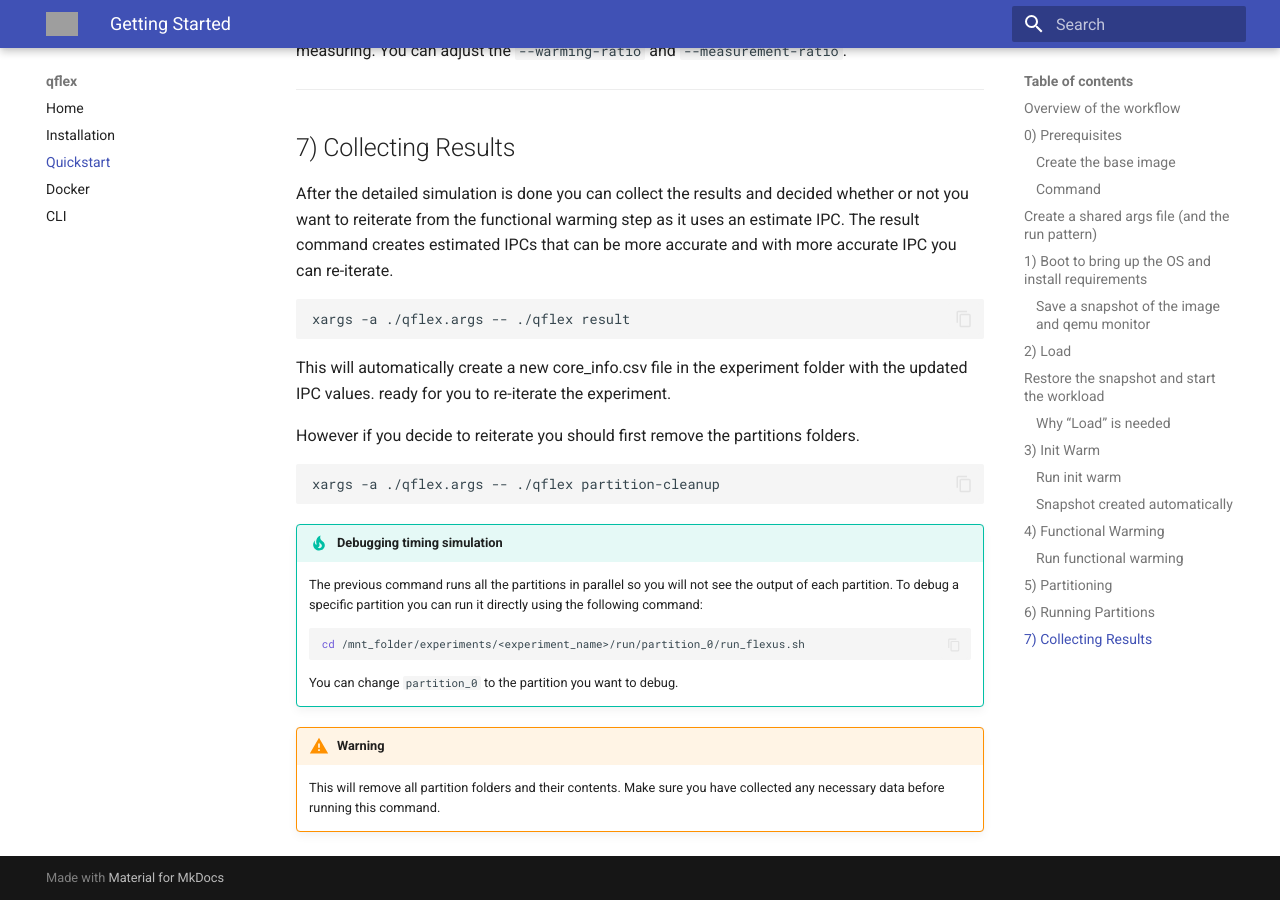
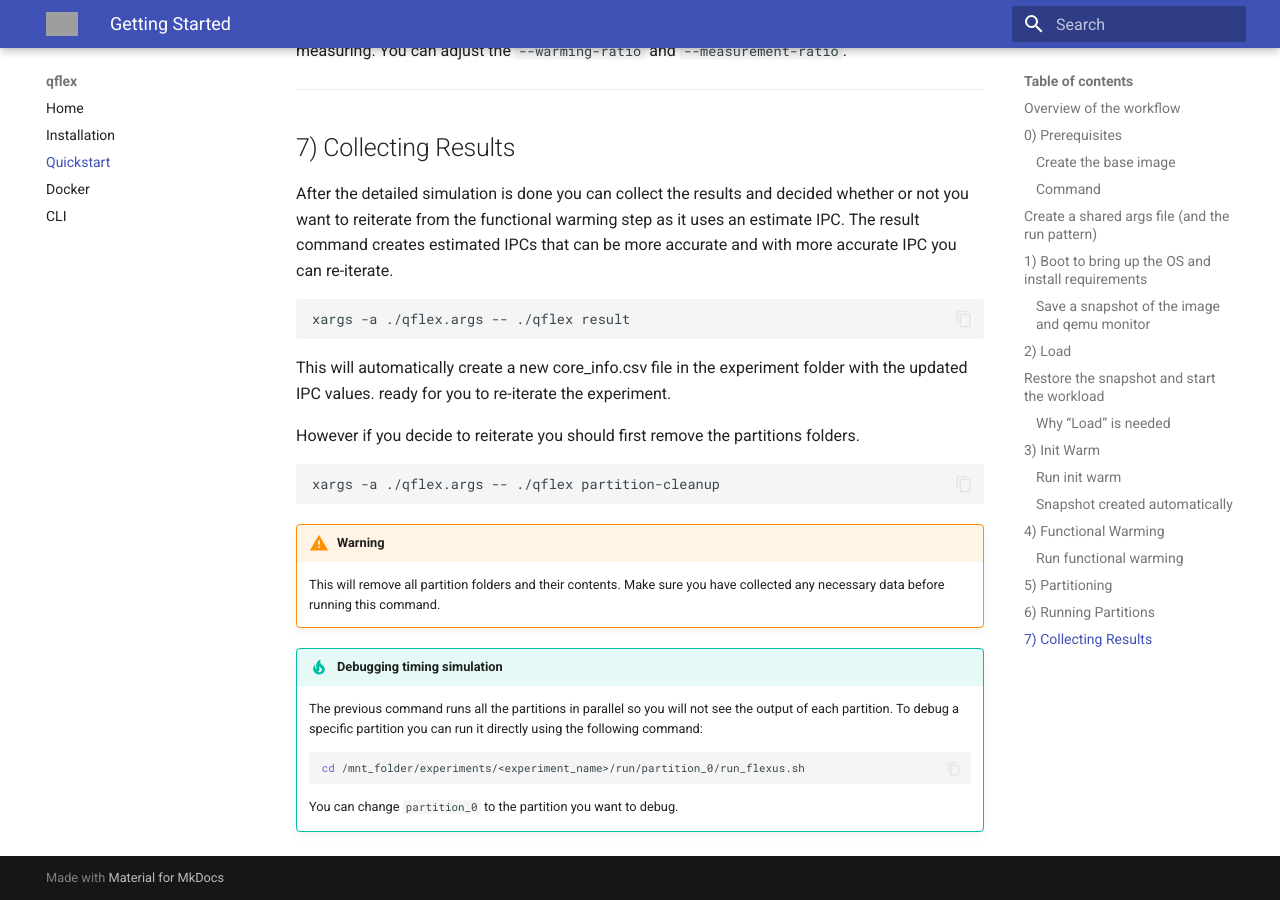
Before and after one commit to parsa-epfl/qflex, an MkDocs documentation site: the page built from mk_docs/quickstart.md, in a window 1280 px wide and 900 px high, scrolled down 7166 px. Built offline with MkDocs 1.6.1 and Material for MkDocs 9.7.7, drawn with Linux system fonts in a browser that asks for light colours; part of the change alters nothing that is shown; grey boxes are pictures that could not be loaded.

````diff
--- a/mk_docs/quickstart.md
+++ b/mk_docs/quickstart.md
@@ -258,6 +258,10 @@ However if you decide to reiterate you should first remove the partitions folder
 ```bash
 xargs -a ./qflex.args -- ./qflex partition-cleanup
 ```
+<!-- Warning that this will remove all partition folders and their contents -->
+!!! warning "Warning"
+    This will remove all partition folders and their contents. Make sure you have collected any necessary data before running this command.
+
 
 
 <!-- Tip for debugging -->
@@ -267,9 +271,3 @@ xargs -a ./qflex.args -- ./qflex partition-cleanup
     cd /mnt_folder/experiments/<experiment_name>/run/partition_0/run_flexus.sh
     ```
     You can change `partition_0` to the partition you want to debug.
-
-
-
-<!-- Warning that this will remove all partition folders and their contents -->
-!!! warning "Warning"
-    This will remove all partition folders and their contents. Make sure you have collected any necessary data before running this command.
````
